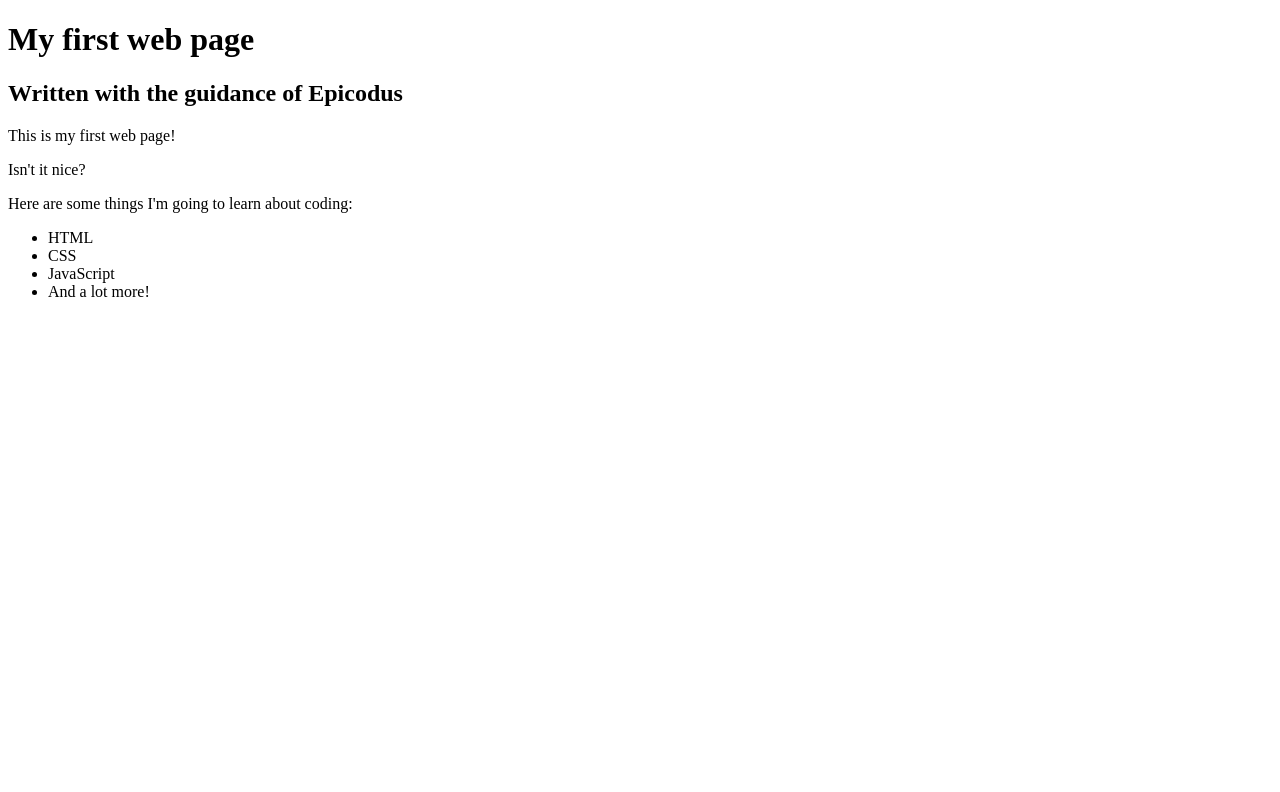
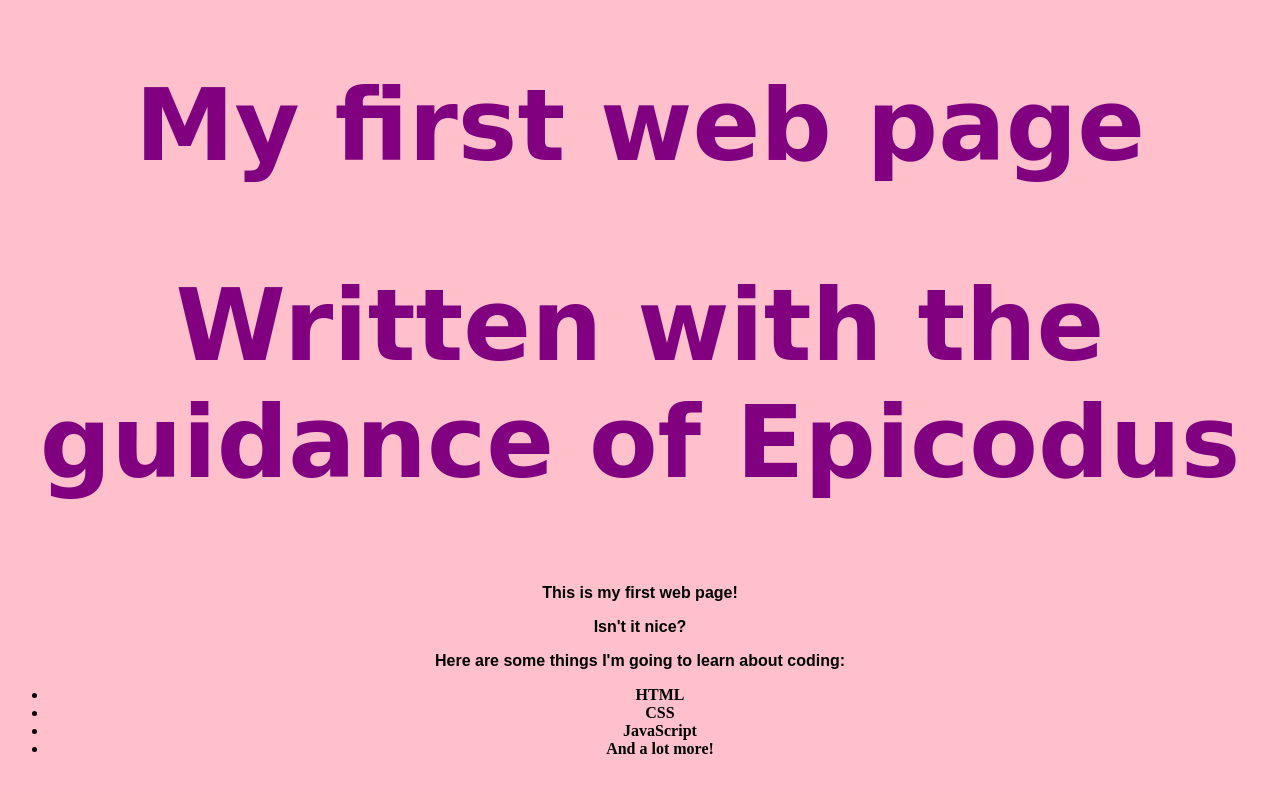
Before and after one commit to mmcshane10/my-first-webpage, a plain HTML site: page my-first-webpage.html in a window 1280 px wide. Drawn offline with Linux system fonts and the light colour scheme.

Commit message:
Add CSS folder and styleand html content

```diff
--- /dev/null
+++ b/css/Places.css
@@ -0,0 +1,21 @@
+body {
+  background-color: blue;
+}
+
+h1 {
+  color: red;
+  font-size: 150px;
+  font-style: italic;
+  text-align: center;
+}
+
+h2 {
+  color: white;
+  font-size: 100px;
+  font-family: cursive;
+  text-align: center;
+}
+
+p {
+  color: white;
+}
--- /dev/null
+++ b/css/first.css
@@ -0,0 +1,25 @@
+body {
+  background-color: pink;
+  text-align: center;
+}
+
+h1 {
+  font-size: 100px;
+  color: purple;
+  font-family: cursive;
+}
+
+h2 {
+  font-size: 100px;
+  color: purple;
+  font-family: cursive;
+}
+
+p {
+  font-weight: bold;
+  font-family: fantasy;
+}
+
+ul {
+  font-weight: bold;
+}
--- a/css/styles.css
+++ b/css/styles.css
@@ -1,5 +1,5 @@
 h1 {
-  color: blue;
+  color: red;
   text-align: center;
 }
 
@@ -9,7 +9,7 @@ h2 {
 }
 
 p {
-  font-family: sans-sans-serif;
+  font-family: sans-serif;
 }
 
 ul {
--- a/my-first-webpage.html
+++ b/my-first-webpage.html
@@ -1,6 +1,7 @@
 <!DOCTYPE html>
 <html>
   <head>
+    <link href="css/first.css" rel="stylesheet" href="/css/master.css">
     <title>Web page #1!</title>
   </head>
   <body>
```
Also changed, not shown: favorite-places.html (added, +15 -0 lines).
